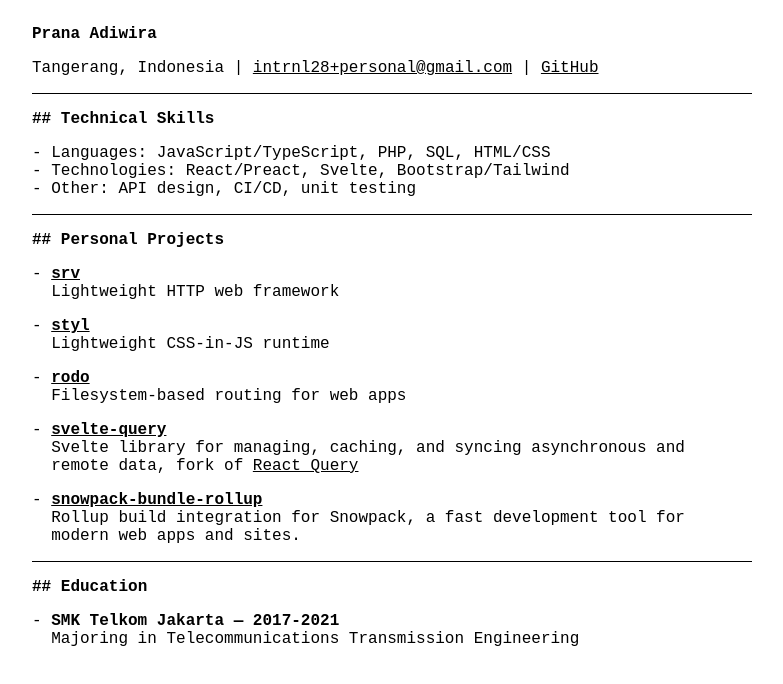
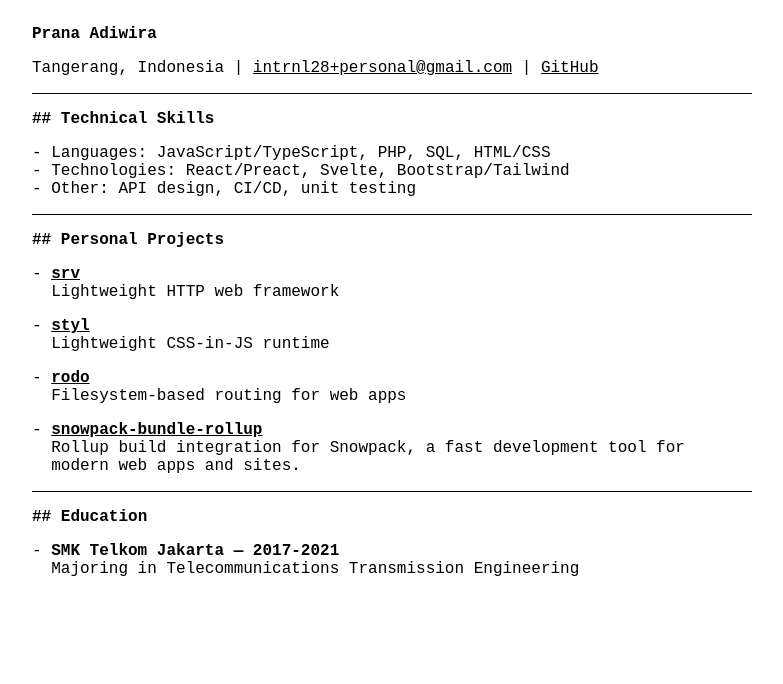
Before and after one commit to intrnl/cv, a plain HTML site: page index.html in a window 1280 px wide. Shown: the whole page, without its empty margins (248-1031 px from the left). Drawn offline with Linux system fonts and the light colour scheme; a web font is replaced by a local one.

Commit message:
remove svelte-query

```diff
--- a/index.html
+++ b/index.html
@@ -40,13 +40,6 @@
           <p>Filesystem-based routing for web apps</p>
         </li>
         <li>
-          <h3><a href='https://github.com/intrnl/svelte-query'>svelte-query</a></h3>
-          <p>
-            Svelte library for managing, caching, and syncing asynchronous and remote data,
-            fork of <a href='https://github.com/tannerlinsley/react-query'>React Query</a>
-          </p>
-        </li>
-        <li>
           <h3><a href='https://github.com/intrnl/build-plugins/tree/trunk/packages/snowpack-bundle-rollup'>snowpack-bundle-rollup</a></h3>
           <p>
             Rollup build integration for Snowpack, a fast development tool for modern web
```
